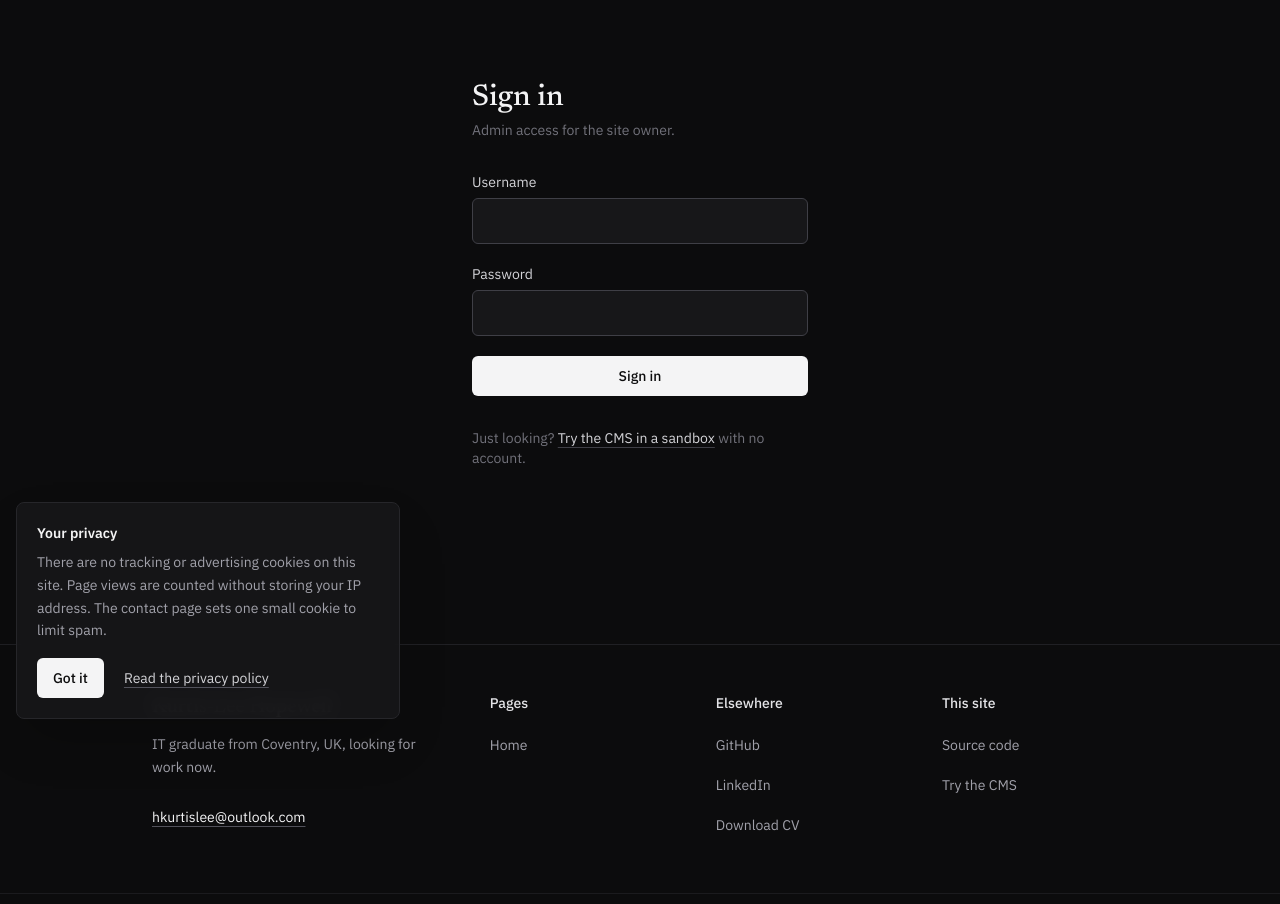
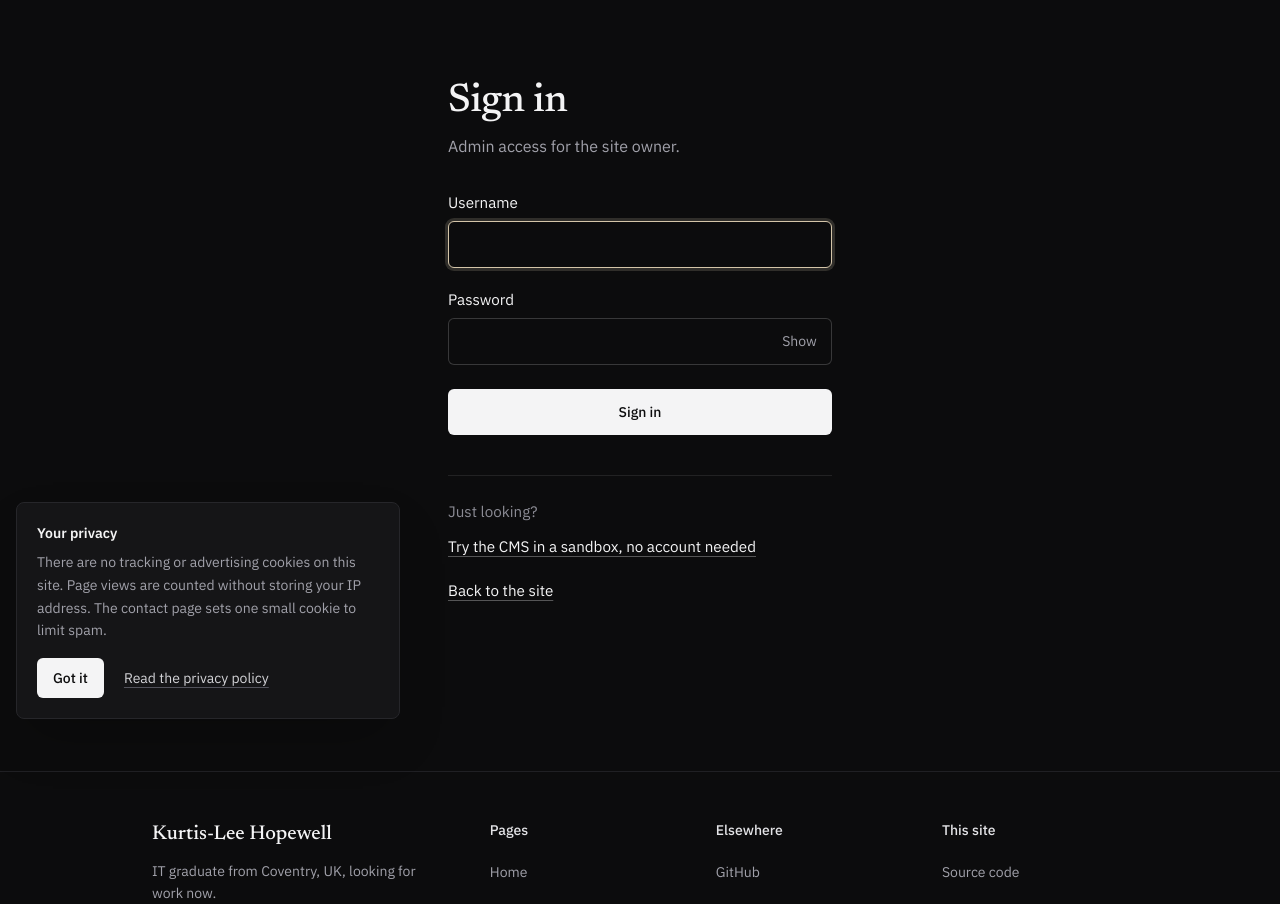
Before and after one commit to Kalmai221/portfolio, a Flask app: page /login in a window 1280 px wide. Shown: the part 65-969 px from the top of the page. Run offline with Flask 3, Linux system fonts and the light colour scheme; data that the repository does not hold is empty; some libraries are stand-ins or nearby versions.

Commit message:
Redesign the sign-in page
Match the site's form styling, add a show/hide password button, a clearer
error message, a back-to-site link, and lock the button after one click so a
double click counts as one attempt towards the lockout. Field names, the CSRF
token and the post-login redirect are unchanged.

Co-Authored-By: Claude Sonnet 5.5 <noreply@anthropic.com>

```diff
--- a/api/templates/login.html
+++ b/api/templates/login.html
@@ -1,29 +1,140 @@
 {% extends "layout.html" %}
 {% block content %}
-<div class="max-w-sm mx-auto px-6 py-20">
-    <h1 class="font-serif text-3xl text-zinc-100 mb-1">Sign in</h1>
-    <p class="text-sm text-zinc-500 mb-8">Admin access for the site owner.</p>
+<style>
+    .login { max-width: 27rem; margin: 0 auto; padding: 3rem 1.5rem 4rem; }
+    @media (min-width: 640px) { .login { padding-top: 5rem; } }
+    .login h1 { margin: 0 0 0.6rem; font-family: Newsreader, Georgia, serif; font-weight: 500; font-size: 2.5rem; line-height: 1.1; letter-spacing: -0.01em; color: #f4f4f5; }
+    .login-lead { margin: 0 0 2rem; font-size: 1rem; line-height: 1.6; color: #a1a1aa; }
 
-    <form method="POST" class="space-y-5">
+    .login-form { display: flex; flex-direction: column; gap: 1.25rem; }
+    .login-field label { display: block; margin-bottom: 0.45rem; font-size: 0.95rem; color: #f4f4f5; }
+    .login-field input {
+        width: 100%;
+        min-height: 46px;
+        padding: 0.65rem 0.85rem;
+        background: #0c0c0d;
+        border: 1px solid rgba(255, 255, 255, 0.18);
+        border-radius: 6px;
+        color: #f4f4f5;
+        font: inherit;
+        transition: border-color 0.15s, box-shadow 0.15s;
+    }
+    .login-field input:hover { border-color: rgba(255, 255, 255, 0.32); }
+    .login-field input:focus { outline: none; border-color: #d4c5a9; box-shadow: 0 0 0 3px rgba(212, 197, 169, 0.18); }
+    .login-password { position: relative; }
+    .login-password input { padding-right: 4.5rem; }
+    .login-toggle {
+        position: absolute;
+        top: 0;
+        right: 0;
+        bottom: 0;
+        padding: 0 0.95rem;
+        background: none;
+        border: 0;
+        border-radius: 0 6px 6px 0;
+        color: #a1a1aa;
+        font: inherit;
+        font-size: 0.875rem;
+        cursor: pointer;
+        transition: color 0.15s;
+    }
+    .login-toggle:hover { color: #f4f4f5; }
+    .login-toggle:focus-visible { outline: 2px solid #d4c5a9; outline-offset: -2px; }
+
+    .login-error {
+        display: flex;
+        gap: 0.6rem;
+        align-items: flex-start;
+        margin: 0;
+        padding: 0.85rem 1rem;
+        background: rgba(248, 113, 113, 0.08);
+        border: 1px solid rgba(248, 113, 113, 0.4);
+        border-left: 3px solid #f87171;
+        border-radius: 6px;
+        color: #fecaca;
+        font-size: 0.95rem;
+        line-height: 1.5;
+    }
+    .login-error::before {
+        content: "!";
+        flex: none;
+        width: 1.25rem;
+        height: 1.25rem;
+        margin-top: 0.1rem;
+        border-radius: 50%;
+        background: #f87171;
+        color: #131316;
+        font-size: 0.8rem;
+        font-weight: 700;
+        line-height: 1.25rem;
+        text-align: center;
+    }
+
+    .login-submit { min-height: 46px; margin-top: 0.25rem; width: 100%; }
+    .login-submit:disabled { opacity: 0.6; cursor: progress; }
+
+    .login-links { margin: 2.5rem 0 0; padding-top: 1.5rem; border-top: 1px solid rgba(255, 255, 255, 0.09); display: flex; flex-direction: column; gap: 0.25rem; font-size: 0.95rem; color: #8b8b94; }
+    .login-links a { display: inline-flex; align-items: center; min-height: 40px; color: #f4f4f5; text-decoration: underline; text-underline-offset: 4px; text-decoration-color: rgba(255, 255, 255, 0.3); }
+    .login-links a:hover { text-decoration-color: #d4c5a9; }
+</style>
+
+<div class="login">
+    <h1>Sign in</h1>
+    <p class="login-lead">Admin access for the site owner.</p>
+
+    <form method="POST" class="login-form">
         <input type="hidden" name="csrf_token" value="{{ csrf_token() }}">
-        <div>
-            <label for="username" class="block text-sm text-zinc-300 mb-1.5">Username</label>
-            <input id="username" type="text" name="username" required autocomplete="username"
-                   class="w-full bg-zinc-900 border border-zinc-700 rounded-md px-3 py-2.5 text-zinc-100 focus:border-brand focus:outline-none">
+
+        {% if error %}
+        <p role="alert" class="login-error">{{ error }}</p>
+        {% endif %}
+
+        <div class="login-field">
+            <label for="username">Username</label>
+            <input id="username" type="text" name="username" required autofocus autocomplete="username" autocapitalize="none" spellcheck="false">
         </div>
-        <div>
-            <label for="password" class="block text-sm text-zinc-300 mb-1.5">Password</label>
-            <input id="password" type="password" name="password" required autocomplete="current-password"
-                   class="w-full bg-zinc-900 border border-zinc-700 rounded-md px-3 py-2.5 text-zinc-100 focus:border-brand focus:outline-none">
+        <div class="login-field">
+            <label for="password">Password</label>
+            <div class="login-password">
+                <input id="password" type="password" name="password" required autocomplete="current-password">
+                <button type="button" id="toggle-password" class="login-toggle" aria-pressed="false" aria-label="Show password">Show</button>
+            </div>
         </div>
-        {% if error %}
-        <p role="alert" class="text-sm text-red-400">{{ error }}</p>
-        {% endif %}
-        <button type="submit" class="btn btn-primary w-full">Sign in</button>
+
+        <button type="submit" class="btn btn-primary login-submit">Sign in</button>
     </form>
 
-    <p class="text-sm text-zinc-500 mt-8">
-        Just looking? <a href="/trial" class="text-zinc-300 underline underline-offset-4 decoration-zinc-700 hover:decoration-brand">Try the CMS in a sandbox</a> with no account.
+    <p class="login-links">
+        <span>Just looking?</span>
+        <a href="/trial">Try the CMS in a sandbox, no account needed</a>
+        <a href="/">Back to the site</a>
     </p>
 </div>
+
+<script>
+(function () {
+    var form = document.querySelector('.login-form');
+    var input = document.getElementById('password');
+    var toggle = document.getElementById('toggle-password');
+    var submit = form.querySelector('.login-submit');
+
+    toggle.addEventListener('click', function () {
+        var show = input.type === 'password';
+        input.type = show ? 'text' : 'password';
+        toggle.textContent = show ? 'Hide' : 'Show';
+        toggle.setAttribute('aria-pressed', show ? 'true' : 'false');
+        toggle.setAttribute('aria-label', show ? 'Hide password' : 'Show password');
+    });
+
+    // One click, one attempt: failed sign-ins count towards the lockout.
+    form.addEventListener('submit', function () {
+        submit.disabled = true;
+        submit.textContent = 'Signing in...';
+    });
+    // Coming back with the browser's Back button restores the page as it was, so unlock it.
+    window.addEventListener('pageshow', function (e) {
+        if (e.persisted) { submit.disabled = false; submit.textContent = 'Sign in'; }
+    });
+})();
+</script>
 {% endblock %}
```
